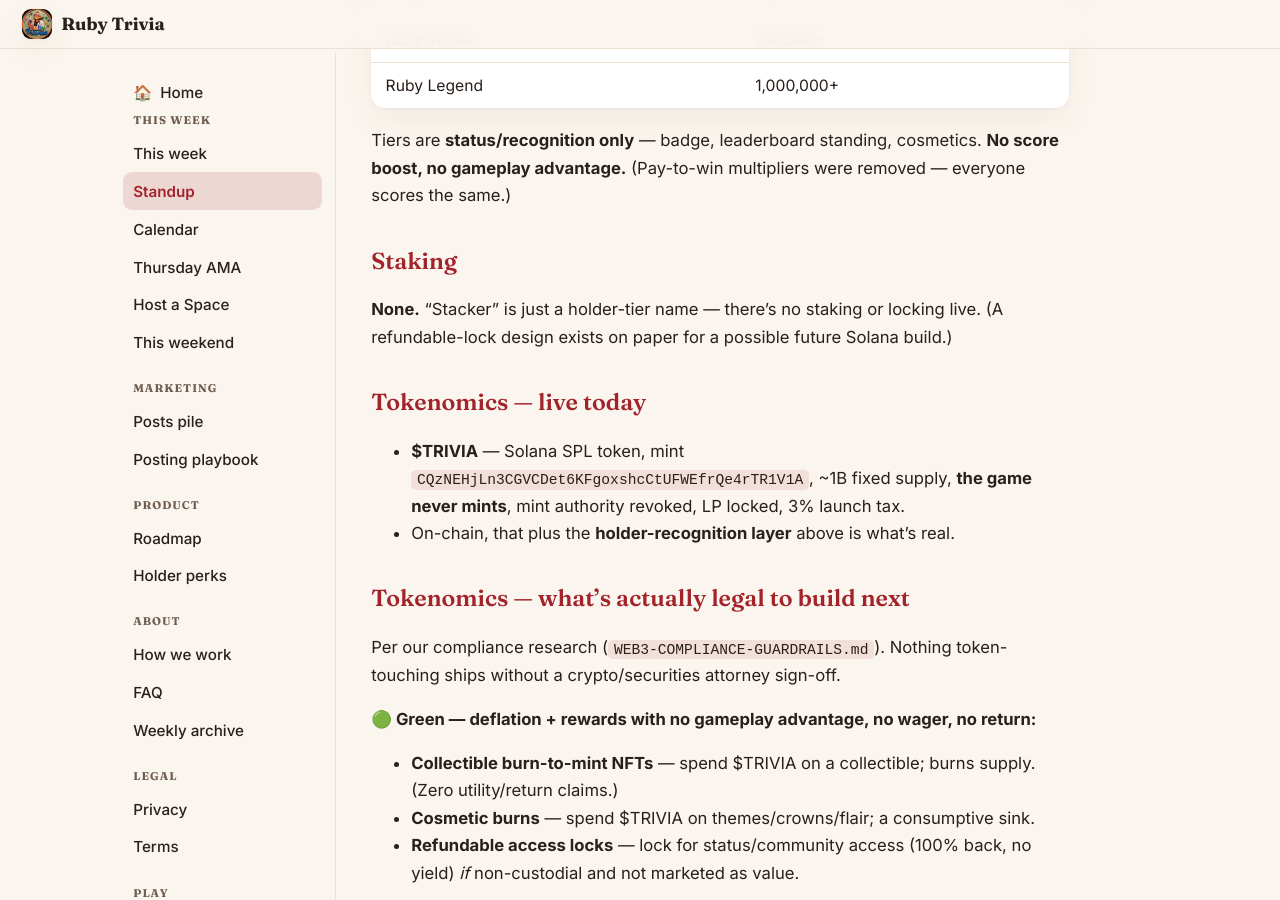
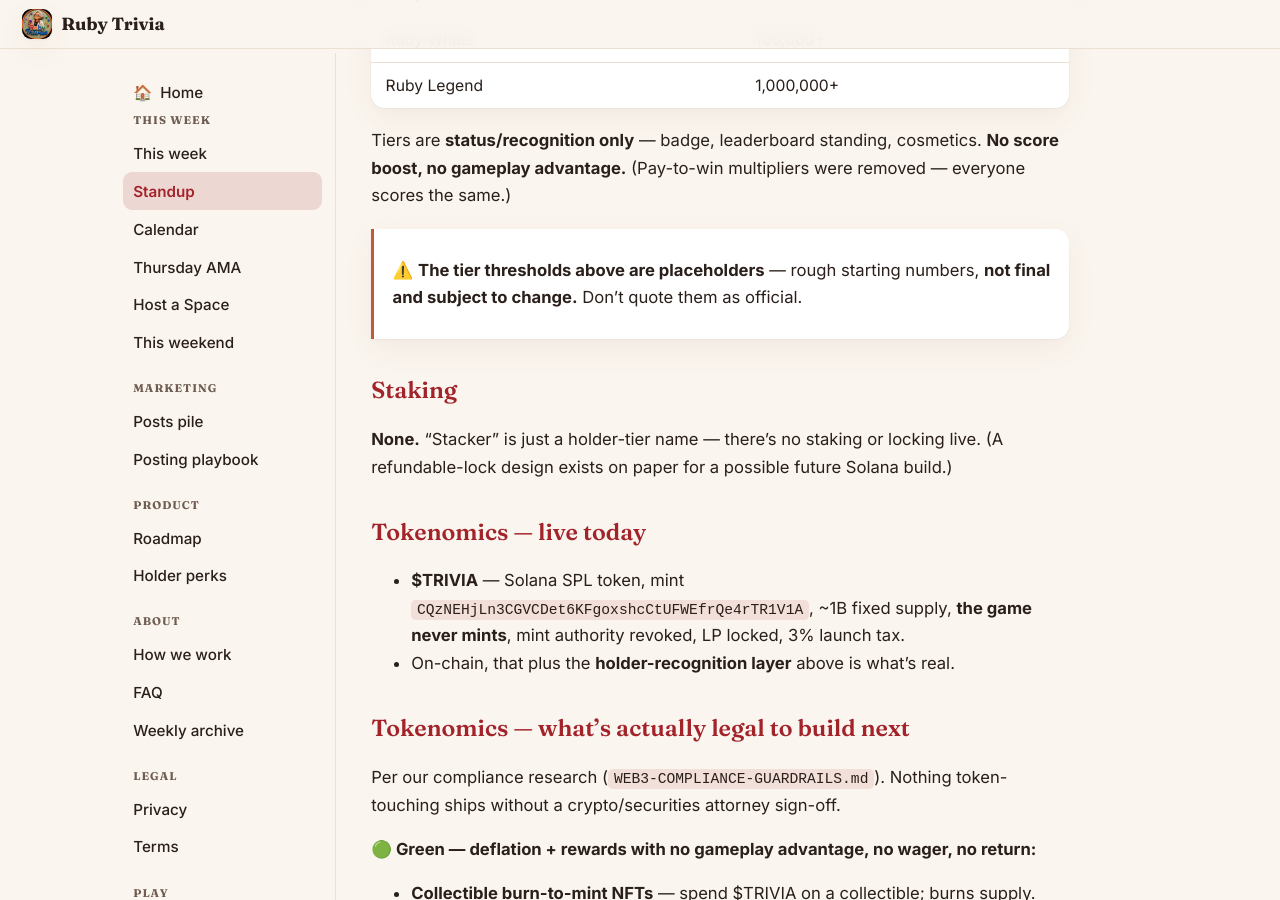
Before and after one commit to ruby-high/ruby-trivia-handbook, a Jekyll site: the page built from standup.md, in a window 1280 px wide and 900 px high, scrolled down 1118 px. Built offline with Jekyll 4.4.1, drawn with Linux system fonts in a browser that asks for light colours.

Commit message:
standup: flag tier thresholds as placeholders (not final, subject to change)
Co-Authored-By: Claude Opus 4.8 <noreply@anthropic.com>

```diff
--- a/standup.md
+++ b/standup.md
@@ -35,6 +35,8 @@ On-chain recognition layer, keyed to verified **$TRIVIA** balance:
 | Ruby Legend | 1,000,000+ |
 
 Tiers are **status/recognition only** — badge, leaderboard standing, cosmetics. **No score boost, no gameplay advantage.** (Pay-to-win multipliers were removed — everyone scores the same.)
+
+> ⚠️ **The tier thresholds above are placeholders** — rough starting numbers, **not final and subject to change.** Don't quote them as official.
 
 ## Staking
 **None.** "Stacker" is just a holder-tier name — there's no staking or locking live. (A refundable-lock design exists on paper for a possible future Solana build.)
```
